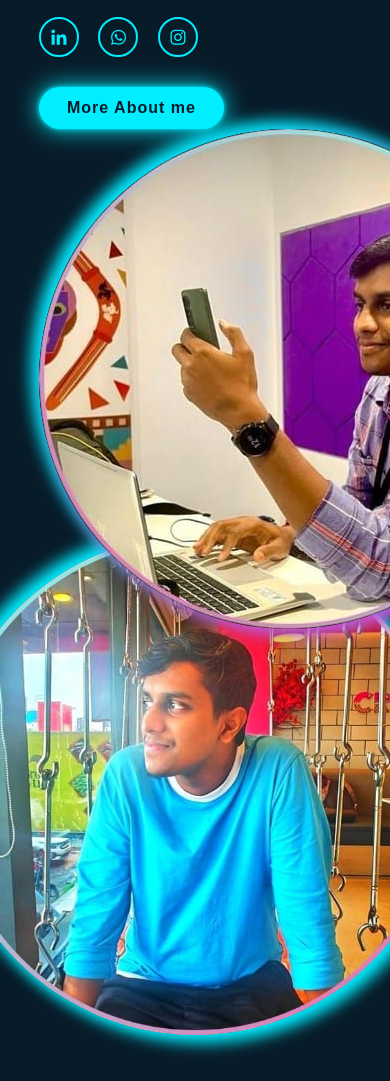
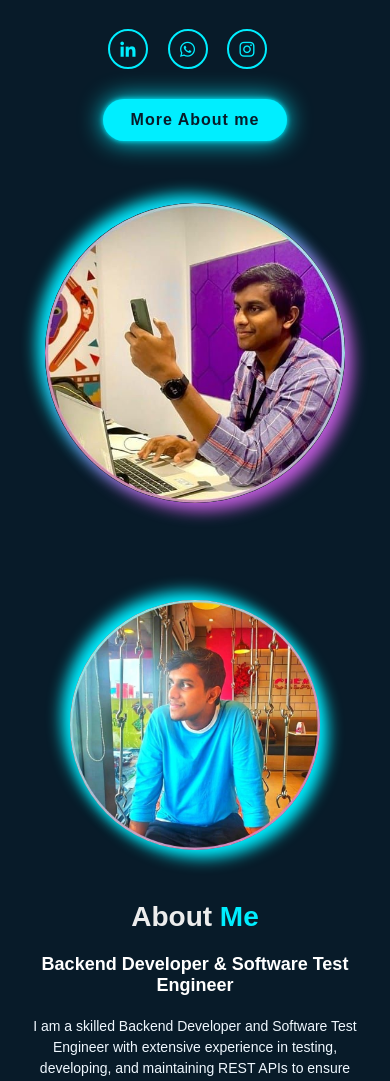
Before and after one commit to vishnudattasvd/New-Portfolio-Vishnu, a plain HTML site: page index.html in a window 390 px wide. Shown: the part 324-1405 px from the top of the page. Drawn offline with nearby package versions, Linux system fonts and the light colour scheme.

Commit message:
Updated the code in the second page

```diff
--- a/index.html
+++ b/index.html
@@ -67,7 +67,7 @@
         <section>
             <div class="services" id="services">
                 <div class="container">
-                    <h1 class="sub-title">My <span>Services</span></h1>
+                    <h1 class="sub-title">My <span>Projects</span></h1>
                     <div class="services-list">
                         <div>
                             <i class='bx bx-crop' style='color: #00eeff'></i>
--- a/stylesheet.css
+++ b/stylesheet.css
@@ -56,12 +56,15 @@ body {
     position: relative;
     width: 100%;
     justify-content: space-between;
-    height: 100vh;
+    height: auto;
+    min-height: 100vh;
     background-size: cover;
     background-position: center;
     display: flex;
+    flex-wrap: wrap; /* Allows items to wrap on small screens */
     align-items: center;
     padding: 70px 10% 0;
+    gap: 2rem; /* Adds space between content and image */
 }
 
 .home-content {
@@ -167,11 +170,21 @@ img {
 .bio-content {
     display: flex;
     align-items: center; /* Align the content vertically in the middle */
-    gap: 40px; /* Space between the image and text */
+    gap: 60px; /* Space between the image and text */
     padding: 20px;
     justify-content: flex-start; /* Push the content towards the left */
     max-width: 1200px;
     width: 100%; /* Make sure it's full width */
+    margin: 0 auto; /* Centers the content */
+}
+/* Bio Image Styling */
+.bio-img {
+    width: 350px;  /* Fixed size for desktop */
+    height: 350px;
+    border-radius: 50%;
+    object-fit: cover;
+    box-shadow: 0 0 20px rgba(0, 238, 255, 0.5); /* Optional glow effect */
+    flex-shrink: 0; /* Prevents image from shrinking */
 }
 
 .bio-img-container {
@@ -188,7 +201,8 @@ img {
 
 .bio-text {
     flex: 1; /* Allow the text area to take available space */
-    max-width: 600px;
+    /*max-width: 600px;*/
+    padding: 10px;
 }
 
 .bio-text h2 {
@@ -235,7 +249,7 @@ img {
     .bio-content {
         flex-direction: column; /* Stack image and text vertically */
         gap: 30px; /* Reduced gap on smaller screens */
-        align-items: center; /* Ensure the content is centered */
+        text-align: center;
     }
 
     .bio-text {
@@ -943,14 +957,34 @@ I .top {
 }
 /* Circle image */
 .home img {
-    width: 1000px; /* Adjust size as needed */
-    height: 500px;
+    max-width: 100%; /* Changed from fixed width to percentage */
+    /*width: 1000px; /* Adjust size as needed */
+    height: auto;
     border-radius: 50%; /* Making the image circular */
     object-fit: cover;
     transition: box-shadow 0.3s ease; /* Transition for smooth shadow effect */
     box-shadow: 8px 8px 15px #be59d8, -8px -8px 15px #0ef; /* Neumorphism base shadow */
+    margin: 0 auto;
 }
 
+/* Add this at the end of your CSS */
+@media (max-width: 768px) {
+    .home {
+        flex-direction: column; /* Stacks content vertically */
+        text-align: center; /* Centers text */
+        padding: 100px 5% 50px; /* Adjusted padding */
+    }
+
+    .home-content {
+        max-width: 100%; /* Full width on small screens */
+    }
+
+    .home img {
+        width: 300px; /* Smaller size for mobile */
+        height: 300px;
+        margin-top: 30px;
+    }
+}
 /* Hover effect - adding hover zoom and more depth to shadow */
 .home img:hover {
     transform: scale(1.05); /* Slight zoom effect */
@@ -970,3 +1004,16 @@ I .top {
     transform: scale(1.05); /* Slight zoom effect */
     box-shadow: 12px 12px 25px #0ef, -12px -12px 25px #0ef; /* Enhanced shadow effect */
 }
+
+@media (max-width: 768px) {
+    .bio-content {
+        flex-direction: column;
+        text-align: center;
+    }
+
+    .bio-img {
+        width: 250px;
+        height: 250px;
+        /*margin: 0 auto 30px; /* Centers image and adds bottom margin */
+    }
+}
```
